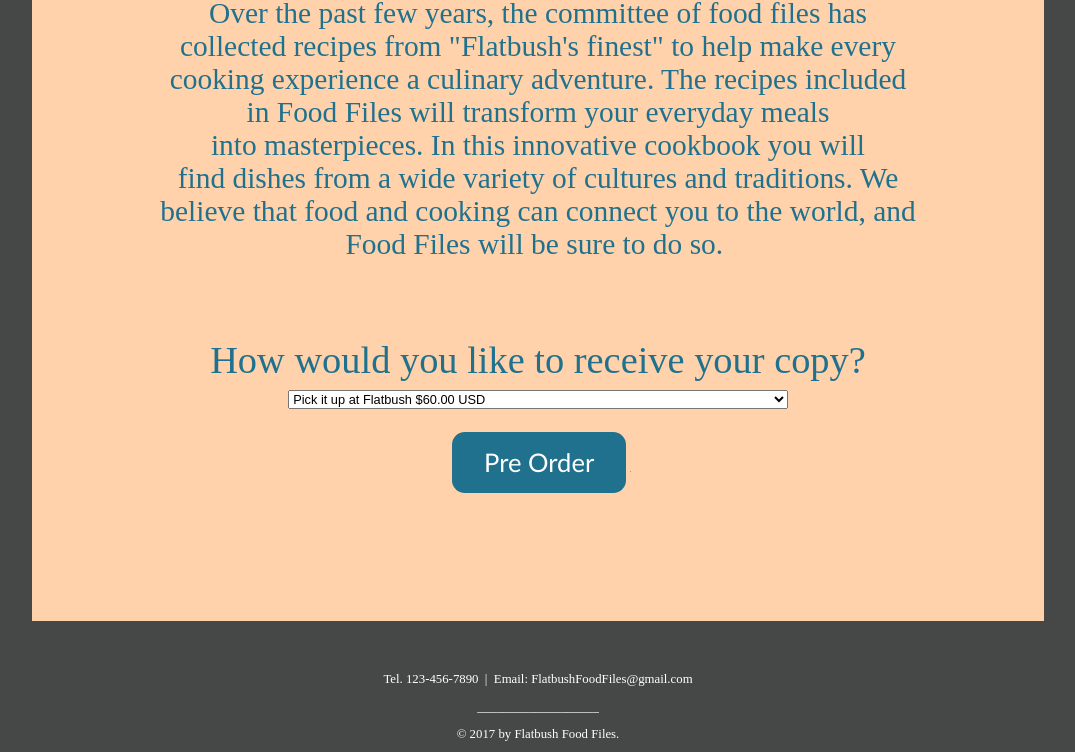
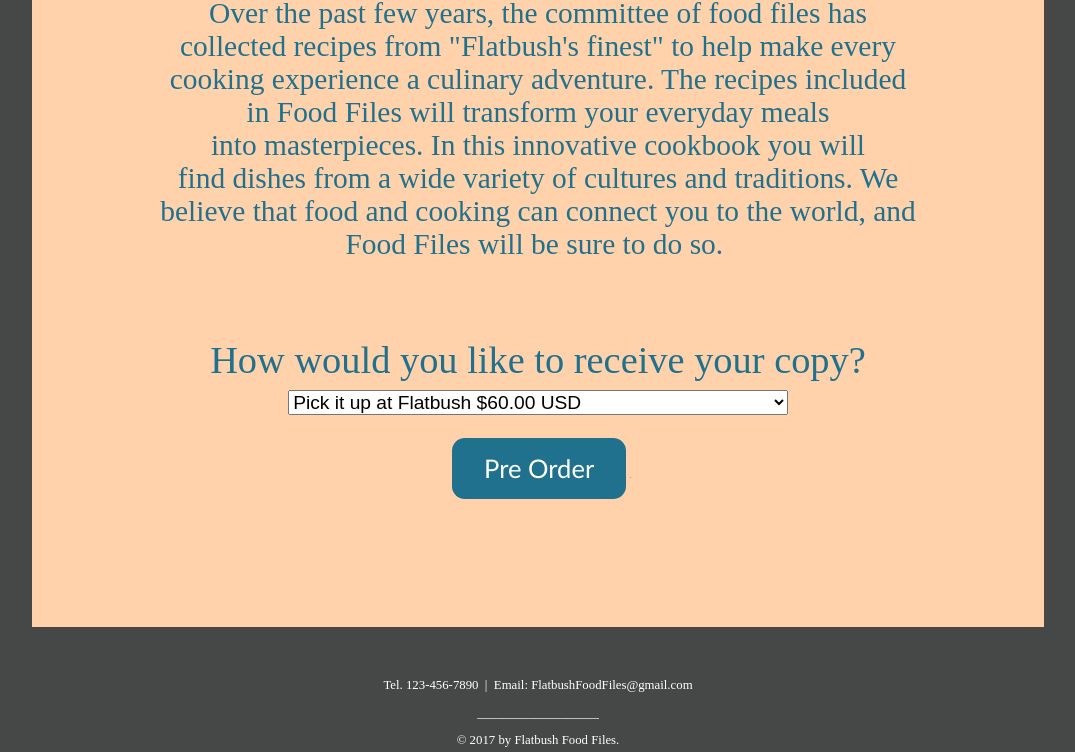
Before and after one commit to ikeybenz1/ikeybenz1.github.io, a plain HTML site: page index.html in a window 1280 px wide. Shown: the part 1011-1763 px from the top of the page, without its empty margins (102-1177 px from the left). Drawn offline with Linux system fonts and the light colour scheme.

Commit message:
More Polish

```diff
--- a/index.html
+++ b/index.html
@@ -24,7 +24,7 @@
           <input type="hidden" name="cmd" value="_s-xclick">
           <input type="hidden" name="hosted_button_id" value="DD5RMWW3RX6GY">
           <table style="width: 100%">
-              <tr><td><input type="hidden" name="on0" value="Shipping and Pickup Options"></td></tr><tr><td><select name="os0" style="width: 100%; font-size: 1vw;">
+              <tr><td><input type="hidden" name="on0" value="Shipping and Pickup Options"></td></tr><tr><td><select name="os0" style="width: 100%; font-size: 1.5vw;">
                 <option value="Pickup your cookbook at Flatbush" style="font-size: 1vw;">Pick it up at Flatbush $60.00 USD</option>
                 <option value="Have your cookbook shipped to you" style="font-size: 1vw;">Have it shipped $67.99 USD</option>
               </select> </td></tr>
```
